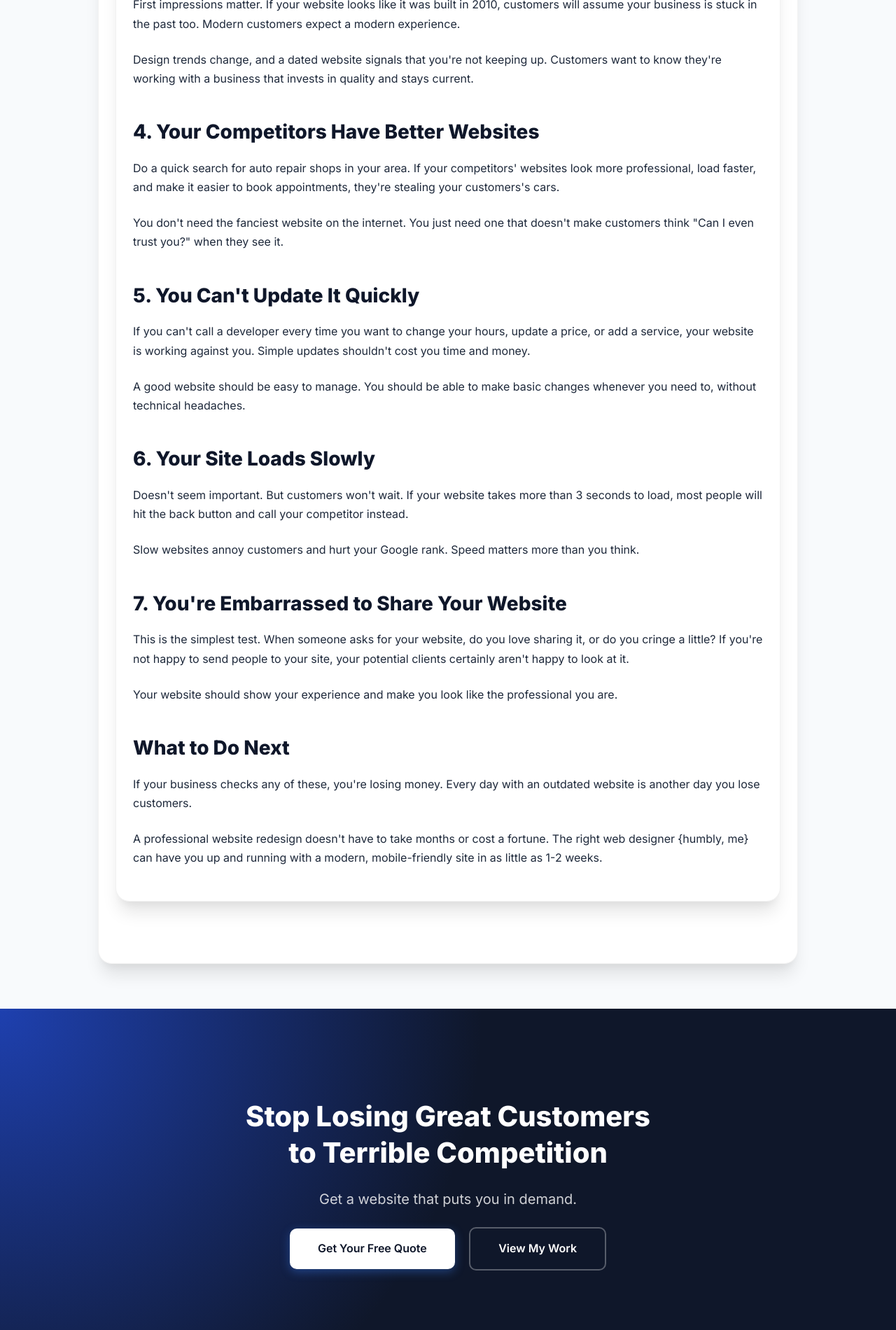
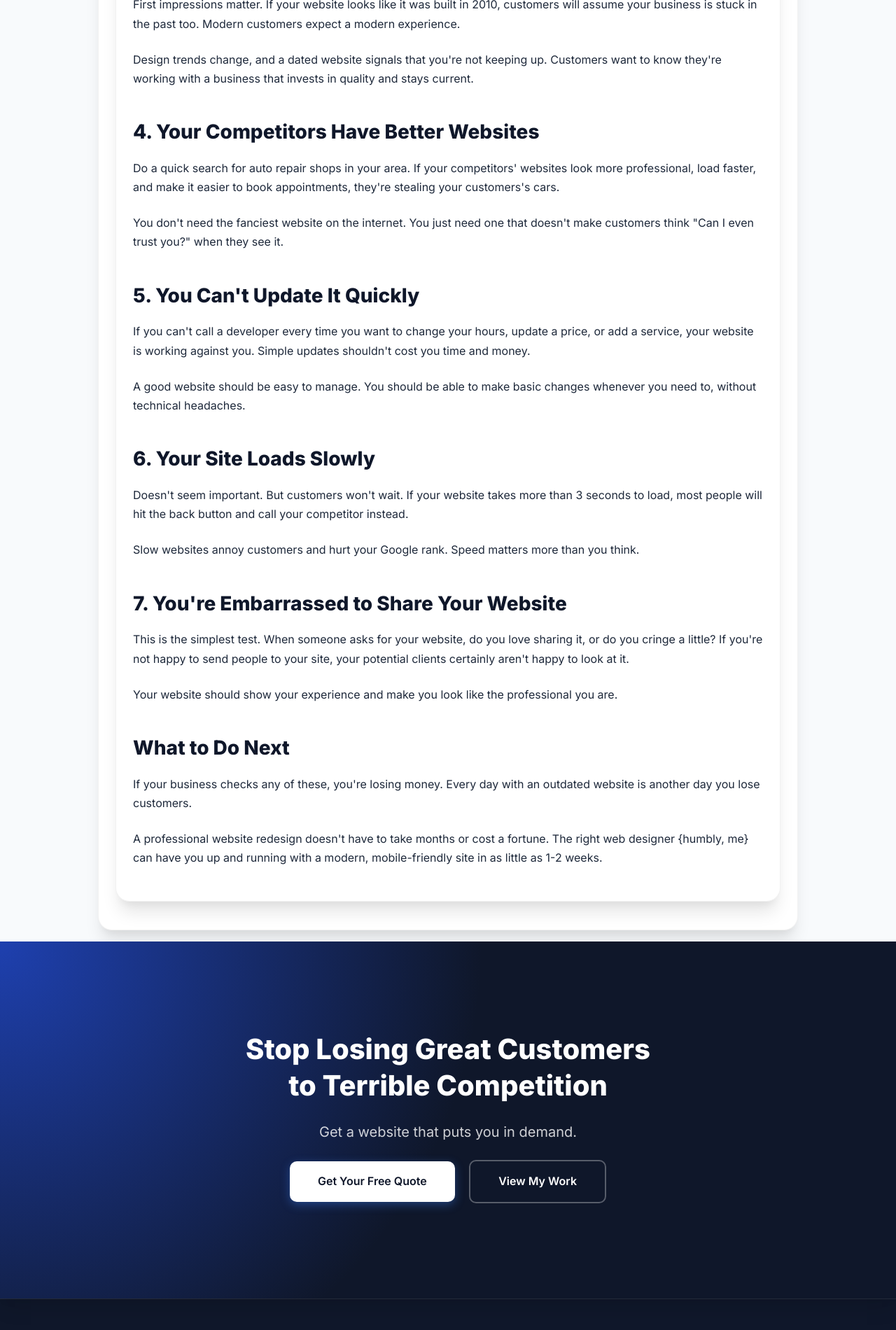
Before and after one commit to JamesBrownR/MeetingSurge, a Jekyll site: the page built from _posts/2025-11-25-website-redesign.md, in a window 1280 px wide. Shown: the part 1986-3886 px from the top of the page at 70% size. Built offline with Jekyll 4.4.1, drawn with Linux system fonts in a browser that asks for light colours; grey boxes are pictures that could not be loaded.

Commit message:
Update blog.html

```diff
--- a/_layouts/blog.html
+++ b/_layouts/blog.html
@@ -6,7 +6,7 @@ layout: default
   /* Blog Content Styles */
   .blog-container {
     max-width: 1000px;
-    margin: 2rem auto 4rem;
+    margin: 2rem auto 1rem;
     position: relative;
 
   }
```
